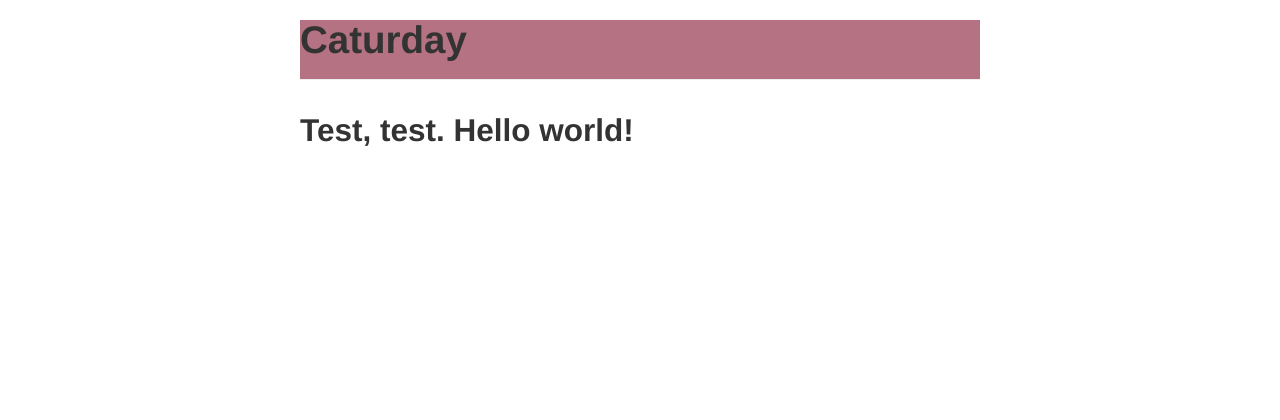
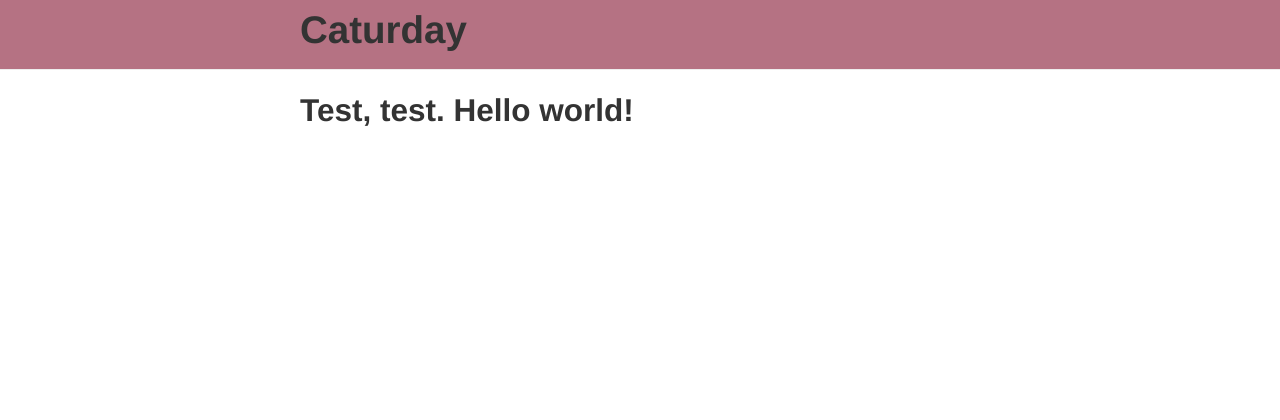
Before and after one commit to natebrennand/caturday, a Flask app: page / in a window 1280 px wide. Shown: the top 420 px of the page. Run offline with Flask 2, Linux system fonts and the light colour scheme; some libraries are stand-ins or nearby versions.

Commit message:
header and footer working properly. Remade the .gitignore.

```diff
--- /dev/null
+++ b/requirements.txt
@@ -0,0 +1 @@
+Flask==0.9
--- a/static/assets/css/style.css
+++ b/static/assets/css/style.css
@@ -18,6 +18,20 @@ body {
 #push,
 #footer {
 	height: 60px;
+}
+
+.page-header {
+	width: 100%;
+	margin-top: 0;
+	position: absolute;
+}
+#header-pad {
+	padding-top: 70px;
+}
+
+
+header {
+	margin: 0 auto;
 }
 
 
@@ -52,10 +66,24 @@ light teal 		#AED0C0
 ocean			#94BBB6
 
 */
-
-.page-header {
-	background-color: #B57283;
-}
 #footer {
 	background-color: #AED0C0;
 }
+
+
+
+#main-red {
+	background-color: #9B0231;
+}
+#pinkish {
+	background-color: #B8154E;
+}
+#maroon-pink {
+	background-color: #B57283;
+}
+#light-teal {
+	background-color: #AED0C0;
+}
+#ocean {
+	background-color: #94BBB6;
+}
--- a/templates/base.html
+++ b/templates/base.html
@@ -9,9 +9,9 @@
     <meta name="author" content="Nate Brennand">
 
     <!-- CSS -->
-    <link href="../static/assets/css/style.css" rel="stylesheet">
     <link href="../static/assets/css/bootstrap.css" rel="stylesheet">
     <link href="../static/assets/css/bootstrap-responsive.css" rel="stylesheet">
+    <link href="../static/assets/css/style.css" rel="stylesheet">
 
     <!-- HTML5 shim, for IE6-8 support of HTML5 elements -->
     <!--[if lt IE 9]>
@@ -28,17 +28,22 @@
 
   <body>
 
+    <div class="page-header" id='maroon-pink'>
+        <header class="container">
+          <h1>
+            {% block h1 %}
+            {% endblock %}
+          </h1>
+        </header>
+        </div>
 
     <!-- Part 1: Wrap all page content here -->
     <div id="wrap">
       <!-- Begin page content -->
       <div class="container">
-        <div class="page-header">
-          <h1>
-            {% block h1 %}
-            {% endblock %}
-          </h1>
-        </div>
+
+      </div>
+      <div class="container" id='header-pad'>
         <p class="lead">
             {% block body %}
             {% endblock %}
@@ -47,12 +52,6 @@
 
       <div id="push"></div>
     </div>
-
-<!--
-    <footer>
-        <p>Booze Catz<br>A DevFest 2013 project by <a href="https://github.com/nsb2142">Nate Brennand</a> and <a href="https://github.com/wordnumber">Christopher Yan</a></p>
-    </footer>
--->
 
     <div id="footer">
       <div class="container">
```
Also changed, not shown: static/assets/img/4_cute_cats.jpg (added), 1 other file.
